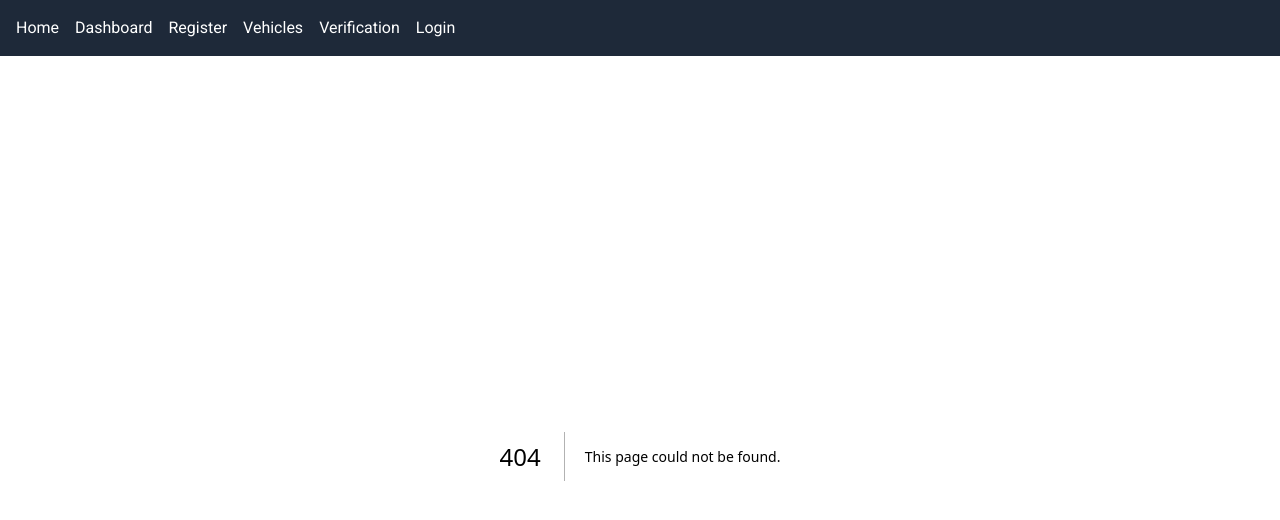
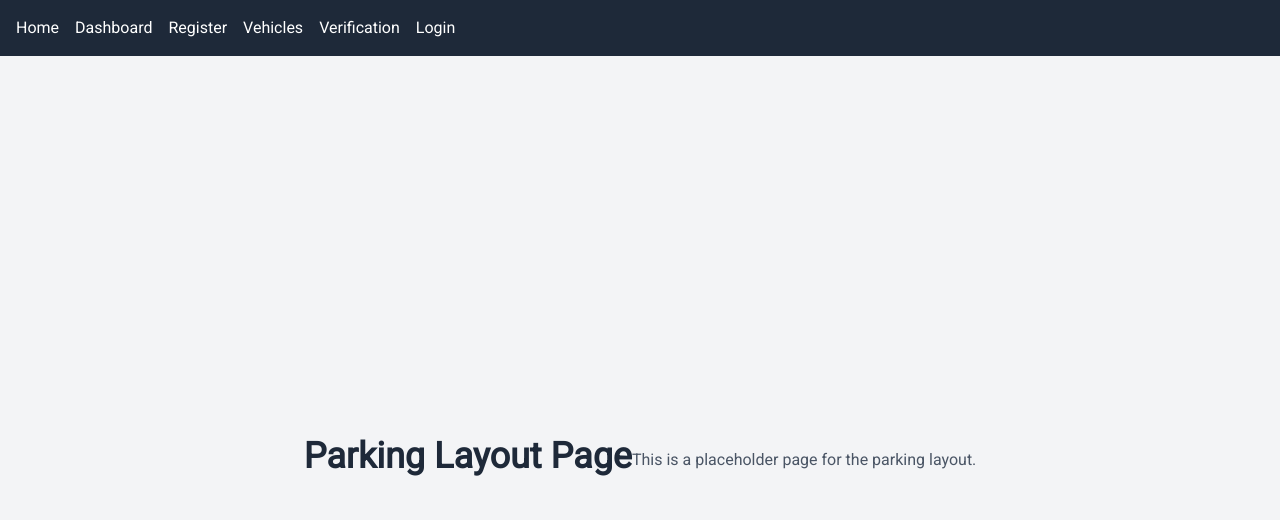
Before and after one commit to Suhasneddy/PARKING-METERNOSQL-main, a Next.js app: page /parking-layout in a window 1280 px wide. Before the commit this address had no page. Shown: the top 520 px of the page. Built offline with nearby package versions, Linux system fonts and the light colour scheme.

Commit message:
local changes

```diff
--- /dev/null
+++ b/app/parking-layout/page.tsx
@@ -0,0 +1,13 @@
+// PARKING-METERNOSQL-main/app/parking-layout/page.tsx
+"use client";
+
+import React from 'react';
+
+export default function ParkingLayoutPage() {
+  return (
+    <div className="min-h-screen bg-gray-100 flex items-center justify-center">
+      <h1 className="text-4xl font-bold text-gray-800">Parking Layout Page</h1>
+      <p className="text-gray-600 mt-2">This is a placeholder page for the parking layout.</p>
+    </div>
+  );
+}
```
